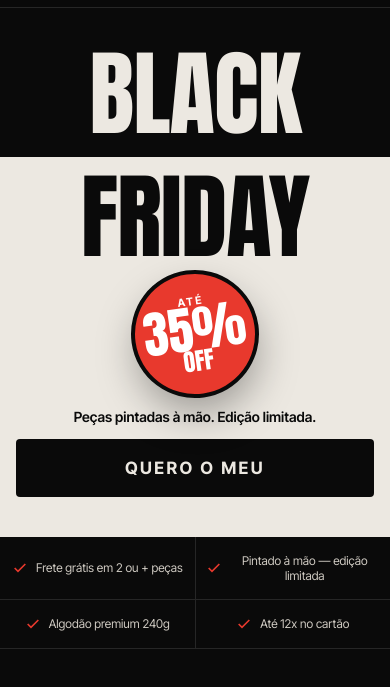
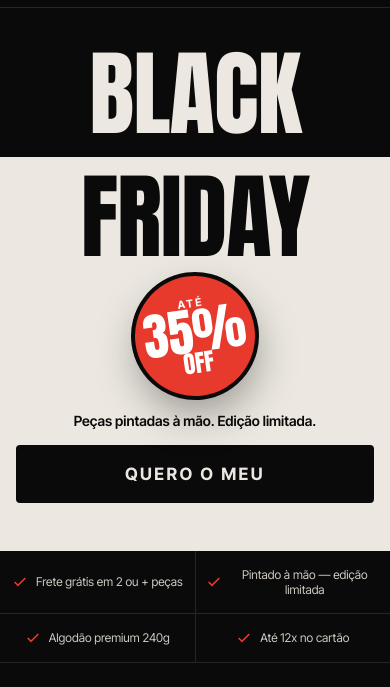
Before and after one commit to Gabriel-glll/vm-scroll, a plain HTML site: page index.html in a window 390 px wide. Shown: the part 90-777 px from the top of the page. Drawn offline with Linux system fonts and the light colour scheme.

Commit message:
Mais respiro na metade branca do banner (celular/telas baixas)
Co-Authored-By: Claude Sonnet 5 <noreply@anthropic.com>

```diff
--- a/index.html
+++ b/index.html
@@ -72,7 +72,7 @@ button{font:inherit;color:inherit;cursor:pointer;background:none;border:0}
 .bf-stage{display:grid;grid-template-rows:1fr 1fr;min-height:clamp(480px,82vh,760px)}
 .bf-half{position:relative;display:flex;flex-direction:column;align-items:center;padding:0 var(--pad)}
 .bf-black{background:var(--ink);color:var(--bone);justify-content:flex-end}
-.bf-white{background:var(--bone);color:var(--ink);justify-content:flex-start;gap:clamp(10px,2vh,20px);padding-top:clamp(8px,2vh,18px)}
+.bf-white{background:var(--bone);color:var(--ink);justify-content:flex-start;gap:clamp(14px,2.4vh,22px);padding:clamp(8px,2vh,18px) var(--pad) clamp(28px,5vh,56px)}
 .bf-word{font-size:clamp(64px,18vw,230px);line-height:.82;text-transform:uppercase;letter-spacing:-.01em}
 .bf-black .bf-word{padding-bottom:.05em}
 .bf-white .bf-word{padding-top:.05em}
@@ -83,11 +83,11 @@ button{font:inherit;color:inherit;cursor:pointer;background:none;border:0}
 .bf-seal-up{font-size:calc(var(--s)*.09);font-weight:700;letter-spacing:.2em;text-transform:uppercase}
 .bf-seal-pct{font-size:calc(var(--s)*.42);line-height:.85}
 .bf-seal-off{font-size:calc(var(--s)*.2);line-height:.9}
-@media (max-width:640px){
+@media (max-width:860px){
   .bf-stage{grid-template-rows:auto auto;min-height:0}
   .bf-black{padding:48px var(--pad) 20px}
   .bf-word{font-size:24vw}
-  .bf-white{padding-bottom:40px;gap:14px}
+  .bf-white{padding-bottom:48px;gap:16px}
   .bf-seal{position:static;transform:rotate(-8deg);margin-top:4px}
   .bf-white .btn-buy{width:100%}
 }
```
